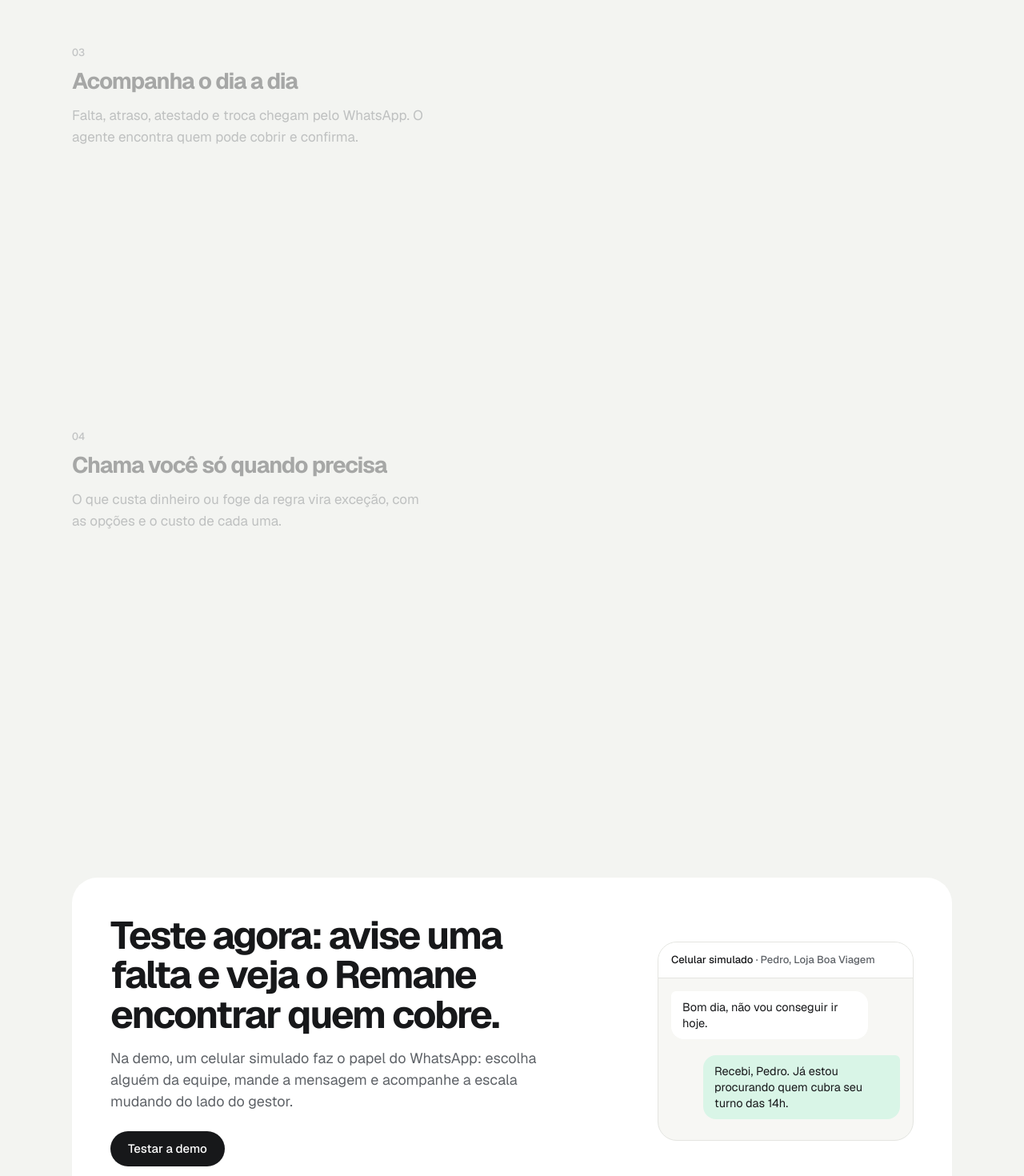
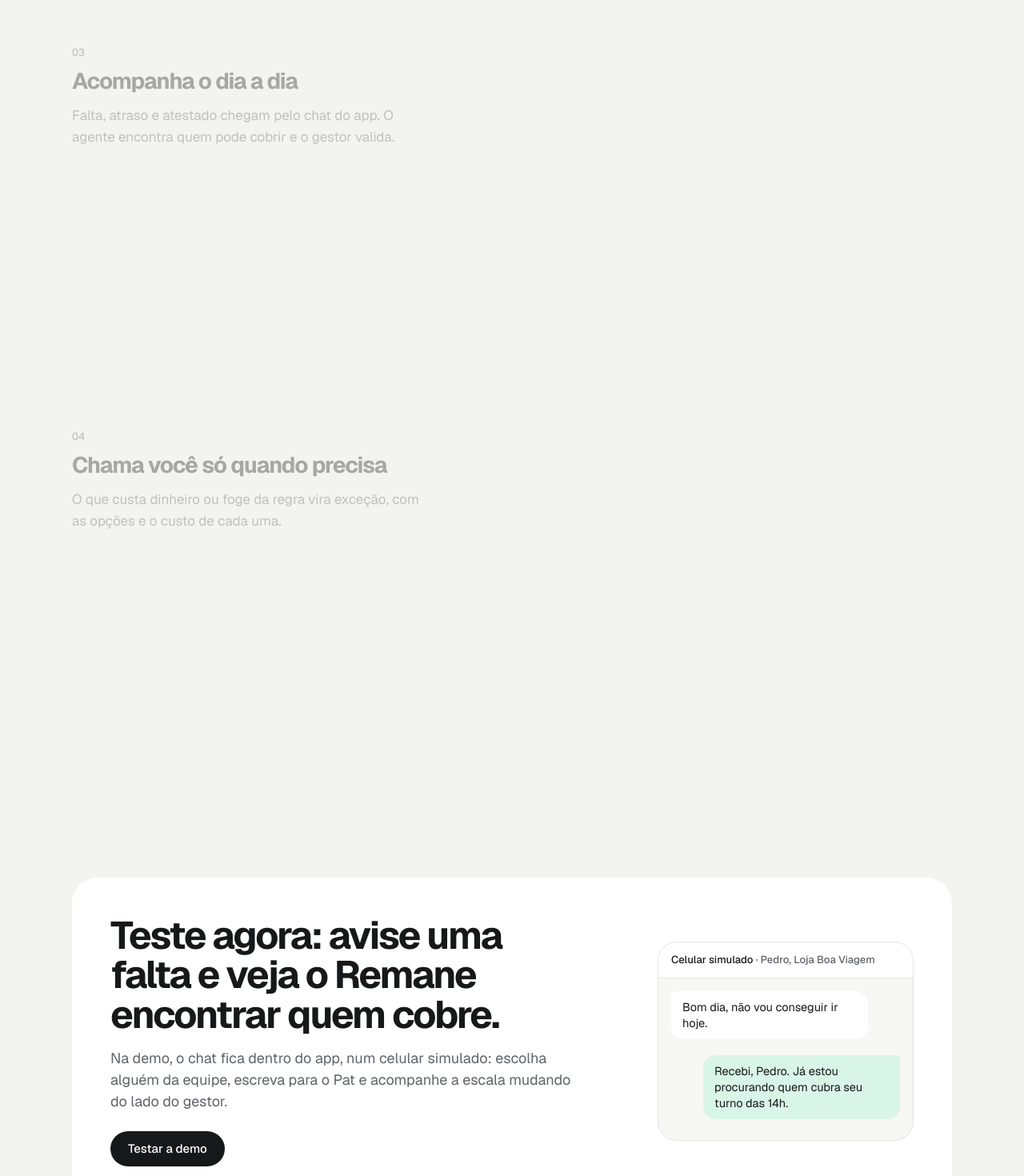
Before and after one commit to pedroafmelo/remane, a Next.js app in the folder web/: page / in a window 1280 px wide. Shown: the part 4820-6290 px from the top of the page at 80% size. Built offline with nearby package versions, Linux system fonts and the light colour scheme.

Commit message:
docs: C7b in-app chat replaces WhatsApp, DEC-069 to DEC-074, execution log and evals contract notes
Co-authored-by: Cursor <cursoragent@cursor.com>

```diff
--- a/web/app/page.tsx
+++ b/web/app/page.tsx
@@ -82,7 +82,7 @@ export default function Home() {
                 Teste agora: avise uma falta e veja o Remane encontrar quem cobre.
               </h2>
               <p className="mt-4 text-lg leading-normal text-ink-muted">
-                Na demo, um celular simulado faz o papel do WhatsApp: escolha alguém da equipe, mande a mensagem e acompanhe a escala
+                Na demo, o chat fica dentro do app, num celular simulado: escolha alguém da equipe, escreva para o Pat e acompanhe a escala
                 mudando do lado do gestor.
               </p>
               <Button href="/entrar" className="mt-6">Testar a demo</Button>
--- a/web/components/landing/HowItWorks.tsx
+++ b/web/components/landing/HowItWorks.tsx
@@ -63,7 +63,7 @@ const visuals: ReactNode[] = [
 const STEPS = [
   ["Lê as regras", "Lei e convenção coletiva viram regras, cada uma com a sua origem. O DP confere uma vez."],
   ["Monta a escala ótima", "Um otimizador cobre a demanda ao menor custo, sem violar nenhuma regra. O gestor aprova."],
-  ["Acompanha o dia a dia", "Falta, atraso, atestado e troca chegam pelo WhatsApp. O agente encontra quem pode cobrir e confirma."],
+  ["Acompanha o dia a dia", "Falta, atraso e atestado chegam pelo chat do app. O agente encontra quem pode cobrir e o gestor valida."],
   ["Chama você só quando precisa", "O que custa dinheiro ou foge da regra vira exceção, com as opções e o custo de cada uma."],
 ];
 
```
Also changed, not shown: 8 other files (tests, documents, lock files or other folders).
